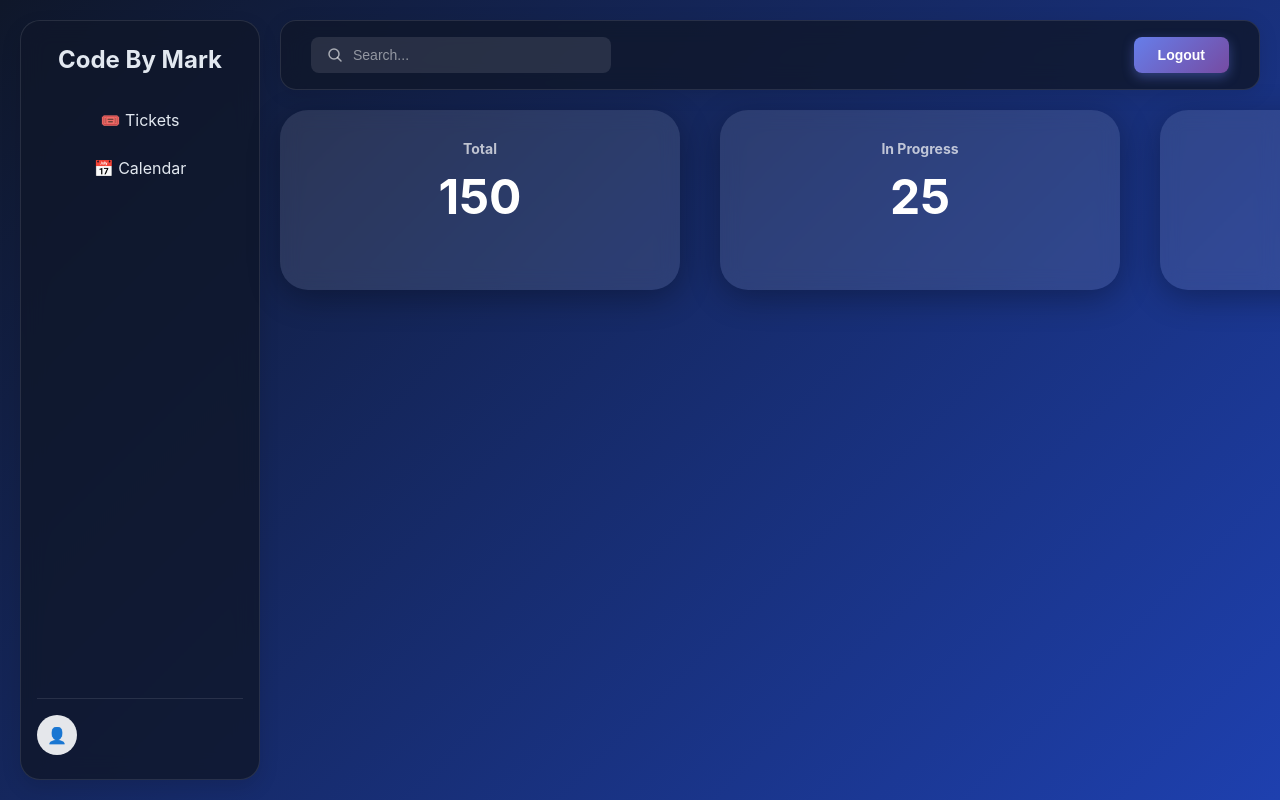
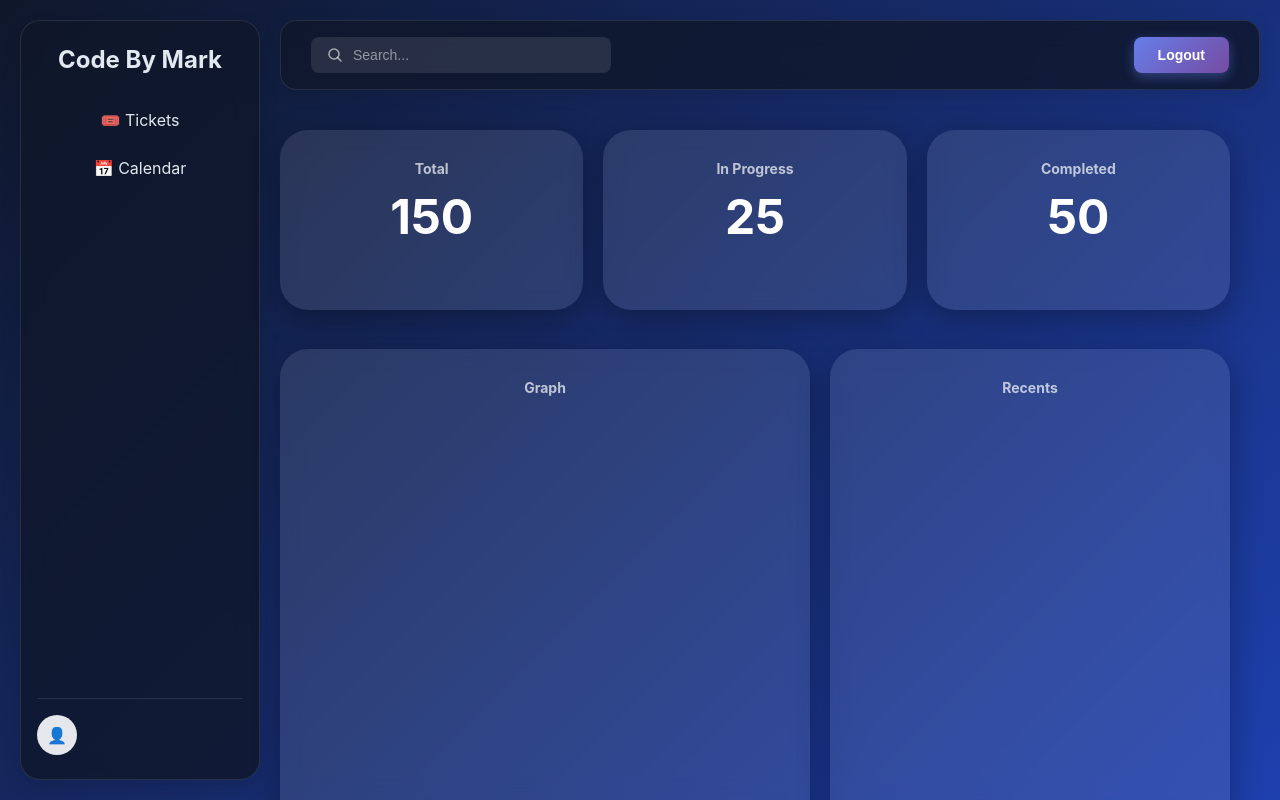
Before and after one commit to markh55/ticket-system, a React (Create React App) app in the folder frontend/: page /dashboard in a window 1280 px wide. Built offline with nearby package versions, Linux system fonts and the light colour scheme.

Commit message:
added remanider tiles to dashbaord

```diff
--- a/frontend/src/components/Dashboard/Dashboard.jsx
+++ b/frontend/src/components/Dashboard/Dashboard.jsx
@@ -16,11 +16,20 @@ export default function Dashboard() {
     <div className="dashboard-container">
       <Sidebar />
       <Topbar onLogout={handleLogout} />
-    <div className="tiles-container">
-      <Tiles title="Total" count={150} />
-      <Tiles title="In Progress" count={25} />
-      <Tiles title="Completed" count={50} />
-    </div>
+
+      <div className="main-content">
+        <div className="tiles-container">
+          <Tiles title="Total" count={150} variant="small" />
+          <Tiles title="In Progress" count={25} variant="small" />
+          <Tiles title="Completed" count={50} variant="small" />
+        </div>
+
+        <div className="tiles-container">
+          <Tiles title="Graph" variant="large" />
+          <Tiles title="Recents" variant="medium" />
+        </div>
+      </div>
+
     </div>
   );
 }
--- a/frontend/src/components/Dashboard/Tiles/Tiles.css
+++ b/frontend/src/components/Dashboard/Tiles/Tiles.css
@@ -1,10 +1,14 @@
+.main-content {
+    margin-left: 250px;
+    margin-top: 100px;
+    padding: 30px;
+    padding-right: 50px;
+}
+
 .tiles-container {
     display: flex;
-    gap: 40px;
-    margin-top: 110px;  /* Below the topbar (20px top + 70px height + 20px gap) */
-    margin-left: 250px;  /* Match topbar left */
-    margin-right: 20px;  /* Match topbar right */
-    padding: 0 30px;  /* Match topbar padding */
+    gap: 20px;
+    margin-bottom: 24px;
 }
 
 .tile {
@@ -12,10 +16,29 @@
     backdrop-filter: blur(10px);
     border-radius: 28px;
     padding: 30px;
+    box-shadow: 0 8px 32px rgba(0, 0, 0, 0.3);
+}
+
+/* Small tiles - your existing top stat cards */
+.tile-small {
     flex: 1;
-    min-width: 400px;
+    min-width: 0;
     height: 180px;
-    box-shadow: 0 8px 32px rgba(0, 0, 0, 0.3);
+}
+
+/* Medium tile - for recents sidebar */
+.tile-medium {
+    margin-top: 15px;
+    flex: 0 0 400px;
+    height: 600px;
+}
+
+/* Large tile - for the graph */
+.tile-large {
+    margin-top: 15px;
+    flex: 1;
+    min-width: 0;
+    height: 600px;
 }
 
 .tile h3 {
--- a/frontend/src/components/Dashboard/Tiles/Tiles.jsx
+++ b/frontend/src/components/Dashboard/Tiles/Tiles.jsx
@@ -1,11 +1,10 @@
 import "./Tiles.css";
 
-
-export default function Tiles({ title, count }) {
+export default function Tiles({ title, count, variant = "small" }) {
     return (
-        <div className="tile">
+        <div className={`tile tile-${variant}`}>
             <h3>{title}</h3>
-            <p className="tile-count">{count}</p>
+            {count && <p className="tile-count">{count}</p>}
         </div>
     );
 }
```
